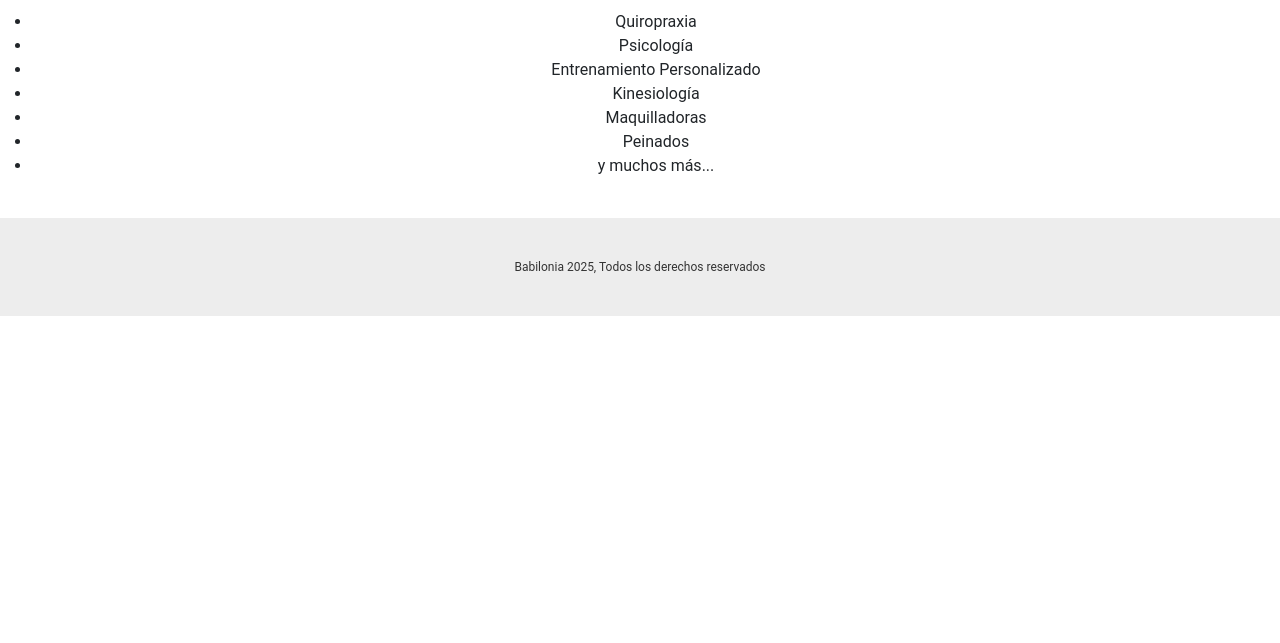
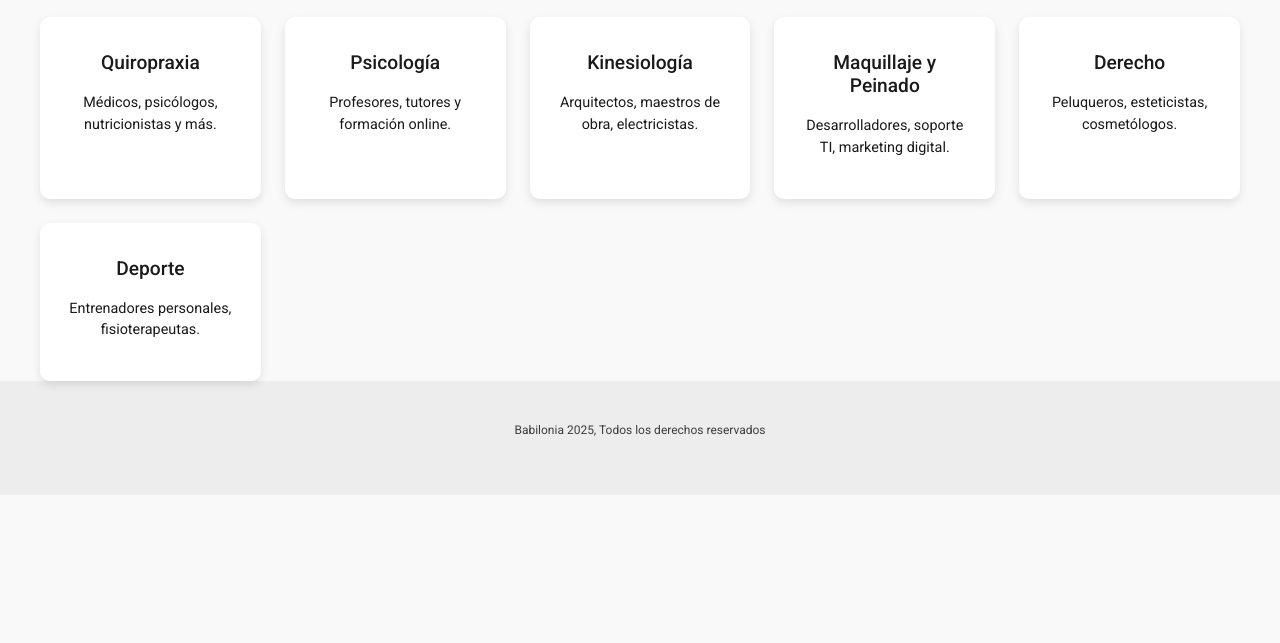
Before and after one commit to spartafenzo/coderhouse, a website: page pages/especialidades.html in a window 1280 px wide. Shown: the part 157-800 px from the top of the page. Drawn offline with nearby package versions, Linux system fonts and the light colour scheme.

Commit message:
avance-al-break

```diff
--- a/pages/especialidades.html
+++ b/pages/especialidades.html
@@ -1,15 +1,18 @@
 <!DOCTYPE html>
 <html lang="en">
+
 <head>
     <meta charset="UTF-8">
     <meta name="viewport" content="width=device-width, initial-scale=1.0">
     <title>Especialidades</title>
     <!-- Inserta Boostrap -->
     <!-- Esto al igual que el CSS tiene que pegarse en todas las páginas para que funcione -->
-    <link defer href="https://cdn.jsdelivr.net/npm/bootstrap@5.3.7/dist/css/bootstrap.min.css" rel="stylesheet" integrity="sha384-LN+7fdVzj6u52u30Kp6M/trliBMCMKTyK833zpbD+pXdCLuTusPj697FH4R/5mcr" crossorigin="anonymous">
+    <link defer href="https://cdn.jsdelivr.net/npm/bootstrap@5.3.7/dist/css/bootstrap.min.css" rel="stylesheet"
+        integrity="sha384-LN+7fdVzj6u52u30Kp6M/trliBMCMKTyK833zpbD+pXdCLuTusPj697FH4R/5mcr" crossorigin="anonymous">
     <!-- Mi CSS Sobreescribe Bootstrap por cascada -->
-    <link rel="stylesheet" href="../style.css">
+    <link rel="stylesheet" href="../css/estilos.css">
 </head>
+
 <body>
     <header>
         <nav class="navbar navbar-expand-lg navbar-dark bg-indigo500">
@@ -47,19 +50,37 @@
 
     <main>
         <h1>Especialidades</h1>
-        <section class="listado-especialidades">
-            <ul>
-                <li>Quiropraxia</li>
-                <li>Psicología</li>
-                <li>Entrenamiento Personalizado</li>
-                <li>Kinesiología</li>
-                <li>Maquilladoras</li>
-                <li>Peinados</li>
-                <li>y muchos más...</li>
-            </ul>
-            <br>
+        <div class="categories-grid">
+            <div class="category-card">
+                <h2>Quiropraxia</h2>
+                <p>Médicos, psicólogos, nutricionistas y más.</p>
+            </div>
 
-        </section>
+            <div class="category-card">
+                <h2>Psicología</h2>
+                <p>Profesores, tutores y formación online.</p>
+            </div>
+
+            <div class="category-card">
+                <h2>Kinesiología</h2>
+                <p>Arquitectos, maestros de obra, electricistas.</p>
+            </div>
+
+            <div class="category-card">
+                <h2>Maquillaje y Peinado</h2>
+                <p>Desarrolladores, soporte TI, marketing digital.</p>
+            </div>
+
+            <div class="category-card">
+                <h2>Derecho</h2>
+                <p>Peluqueros, esteticistas, cosmetólogos.</p>
+            </div>
+
+            <div class="category-card">
+                <h2>Deporte</h2>
+                <p>Entrenadores personales, fisioterapeutas.</p>
+            </div>
+        </div>
 
     </main>
 
@@ -71,6 +92,9 @@
 
     <!-- Carga Javascript para que funcionen las cosas de Bootstrap -->
     <!-- Esto tiene que pegarse en todas las páginas para que funcione -->
-    <script src="https://cdn.jsdelivr.net/npm/bootstrap@5.3.7/dist/js/bootstrap.bundle.min.js" integrity="sha384-ndDqU0Gzau9qJ1lfW4pNLlhNTkCfHzAVBReH9diLvGRem5+R9g2FzA8ZGN954O5Q" crossorigin="anonymous"></script>
+    <script src="https://cdn.jsdelivr.net/npm/bootstrap@5.3.7/dist/js/bootstrap.bundle.min.js"
+        integrity="sha384-ndDqU0Gzau9qJ1lfW4pNLlhNTkCfHzAVBReH9diLvGRem5+R9g2FzA8ZGN954O5Q" crossorigin="anonymous">
+    </script>
 </body>
+
 </html>
--- a/sass/_especialidades.scss
+++ b/sass/_especialidades.scss
@@ -1,7 +1,53 @@
-@use "./variables" as*;
+@use "./variables"as*;
 
 /*Define el estilo para la section con clase "listado-especialidades*/
-.listado-especialidades {
-    font-family: "Roboto";
+h1 {
     text-align: center;
+    margin-bottom: 2rem;
+    font-size: 2rem;
+    color: $fonts-color;
 }
+
+.categories-grid {
+    display: grid;
+    grid-template-columns: repeat(auto-fit, minmax(200px, 1fr));
+    gap: 1.5rem;
+    max-width: 1200px;
+    margin: 0 auto;
+
+    .category-card {
+        background: white;
+        border-radius: 10px;
+        box-shadow: 0 4px 10px rgba(0, 0, 0, 0.1);
+        padding: 1.5rem;
+        display: flex;
+        flex-direction: column;
+        align-items: center;
+        transition: transform 0.2s ease, box-shadow 0.2s ease;
+        cursor: pointer;
+
+        &:hover {
+            transform: translateY(-5px);
+            box-shadow: 0 8px 16px rgba(0, 0, 0, 0.15);
+        }
+
+        img {
+            width: 64px;
+            height: 64px;
+            margin-bottom: 1rem;
+        }
+
+        h2 {
+            font-size: 1.2rem;
+            margin: 0;
+            color: $fonts-color;
+        }
+
+        p {
+            font-size: 0.9rem;
+            color: $fonts-color;
+            text-align: center;
+            margin-top: 0.5rem;
+        }
+    }
+}
--- a/sass/_index.scss
+++ b/sass/_index.scss
@@ -1,5 +1,9 @@
 @use "./variables"as*;
 @use "sass:color";
+
+body {
+    background-color: $body-background;
+}
 
 .grid {
     display: grid;
@@ -24,11 +28,11 @@
 
         button.primary,
         .btn.primary {
-            // covers both <button> and <a class="btn primary">
-            display: inline-flex; // prevents full-row stretch
+            // sirve para <button> y <a class="btn primary">
+            display: inline-flex;
             align-items: center;
             justify-content: center;
-            width: auto; // ensure it doesn't fill the row
+            width: auto;
             background-color: $primary-color;
             color: #fff;
             padding: 12px 24px;
@@ -40,7 +44,7 @@
             transition: background-color .25s ease, transform .25s ease, box-shadow .25s ease;
 
             &:hover {
-                background-color: color.scale($primary-color, $lightness: -8%);
+                background-color: color.scale($primary-color, $lightness: -12%);
                 transform: translateY(-3px);
                 box-shadow: 0 6px 12px rgba(0, 0, 0, .25);
             }
--- a/sass/_que-hacemos.scss
+++ b/sass/_que-hacemos.scss
@@ -18,31 +18,30 @@ section {
     gap: 1rem;
     padding: 1rem;
     background: white;
-    border-radius: 8px;
+    border-radius: 10px;
     box-shadow: 0 2px 6px rgba(0, 0, 0, 0.1);
     flex: 1 1 300px;
     /* cards flexibles */
     max-width: 350px;
-    /* no crecen demasiado */
 
     img {
         width: 100%;
-        height: 100px;
-        /* más pequeño en móviles */
-        border-radius: 6px;
+        height: 250px;
+        border-radius: 10px;
         object-fit: cover;
     }
 
     h2 {
         margin: 0;
         font-size: 1.3rem;
-        color: #333;
+        color: $fonts-color;
     }
 
     p {
         margin: 0;
         line-height: 1.5;
-        color: #555;
+        color: $fonts-color;
         font-size: 0.95rem;
+        text-align: justify;
     }
 }
--- a/sass/_variables.scss
+++ b/sass/_variables.scss
@@ -3,3 +3,4 @@ $primary-color:#525CEB;
 $secondary-color: #ff7f50;
 $fonts-color: #1A1A1A;
 $footer-bg:#ededed;
+$body-background: #f9f9f9;
```
Also changed, not shown: pages/contacto.html (+1 -1 lines), pages/que-hacemos.html (+12 -5 lines), pages/quienes-somos.html (+13 -13 lines), css/estilos.css, media/quienes-somos.png (added), 1 other file.
